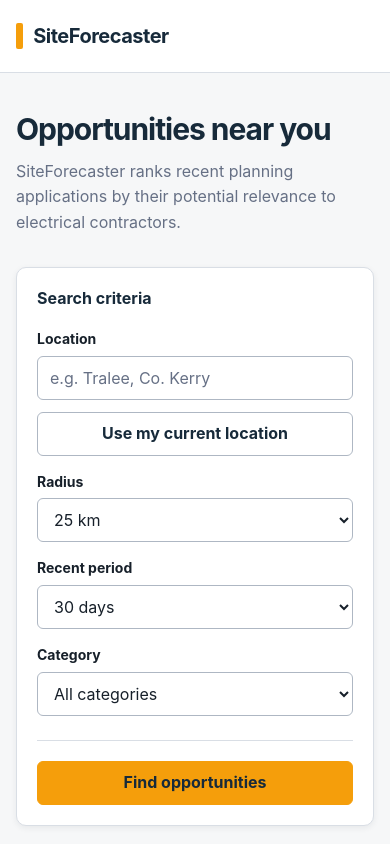
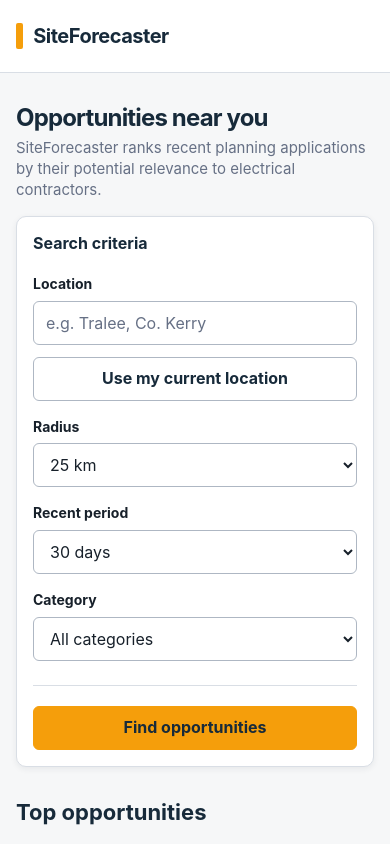
Before and after one commit to moranjohn-95/groundsignal, a React (Vite) app in the folder frontend/: page / in a window 390 px wide. Shown: the top 844 px of the page. Built offline with nearby package versions, Linux system fonts and the light colour scheme.

Commit message:
Tighten intro text in hero section on mobile

```diff
--- a/frontend/src/styles/global.css
+++ b/frontend/src/styles/global.css
@@ -870,6 +870,7 @@ summary:focus-visible {
 
 .opportunity-detail__metadata-location {
   min-width: 0;
+  grid-column: 1 / -1;
 }
 
 .opportunity-detail__metadata > div {
@@ -976,6 +977,52 @@ summary:focus-visible {
   background: var(--color-primary-hover);
 }
 
+@media (max-width: 39.9375rem) {
+  .site-main {
+    padding-block: 2rem 3rem;
+  }
+
+  .opportunities-intro h2 {
+    font-size: 1.5rem;
+    line-height: 1.1;
+  }
+
+  .opportunities-intro p {
+    margin-top: 0.375rem;
+    font-size: 0.9375rem;
+    line-height: 1.4;
+  }
+
+  .opportunity-filters {
+    margin-top: 1rem;
+    padding: 1rem;
+  }
+
+  .opportunity-results {
+    margin-top: 2rem;
+  }
+
+  .opportunity-card__header,
+  .opportunity-metadata {
+    padding: 1rem;
+  }
+
+  .opportunity-card__footer,
+  .opportunity-detail__footer {
+    padding: 0.875rem 1rem;
+  }
+
+  .opportunity-detail__back,
+  .opportunity-detail-state > a {
+    margin-bottom: 1rem;
+  }
+
+  .opportunity-detail__header,
+  .opportunity-detail__section {
+    padding: 1rem;
+  }
+}
+
 @media (min-width: 40rem) {
   .app-container {
     width: min(calc(100% - 3rem), var(--container-max-width));
@@ -1013,14 +1060,6 @@ summary:focus-visible {
 
   .opportunity-metadata {
     grid-template-columns: minmax(0, 1.5fr) repeat(2, minmax(0, 1fr));
-  }
-
-  .opportunity-card .electrical-work-brief {
-    min-height: 8rem;
-  }
-
-  .opportunity-card .electrical-work-brief > p {
-    min-height: 2.9em;
   }
 
   .opportunity-card__action {
@@ -1085,4 +1124,12 @@ summary:focus-visible {
   .opportunity-list {
     grid-template-columns: repeat(2, minmax(0, 1fr));
   }
+
+  .opportunity-card .electrical-work-brief {
+    min-height: 8rem;
+  }
+
+  .opportunity-card .electrical-work-brief > p {
+    min-height: 2.9em;
+  }
 }
```
